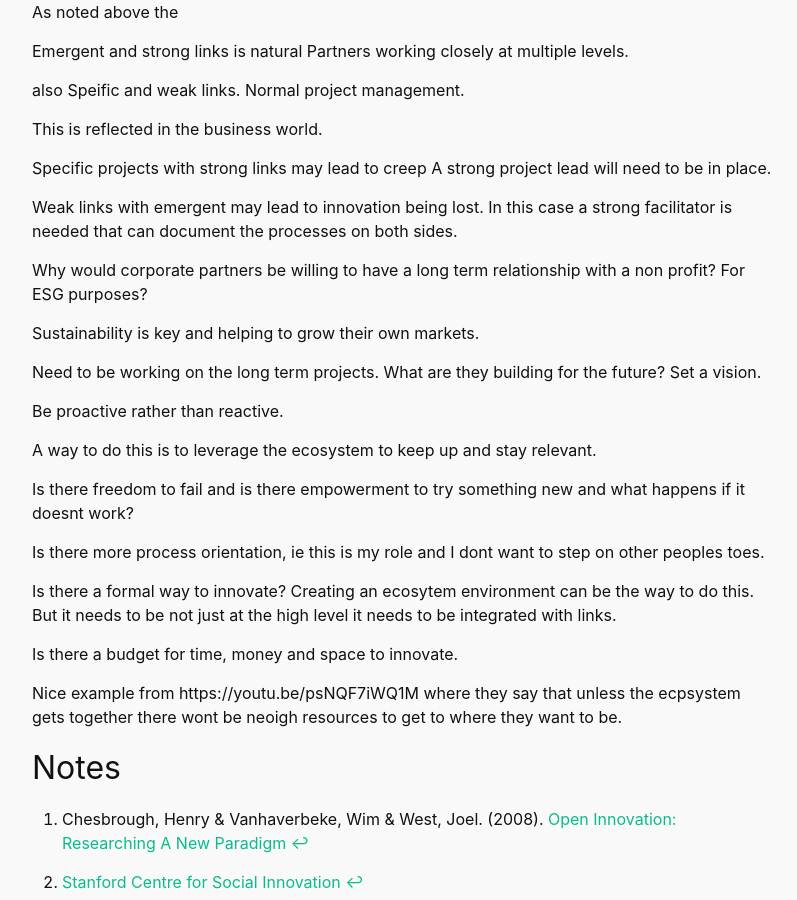
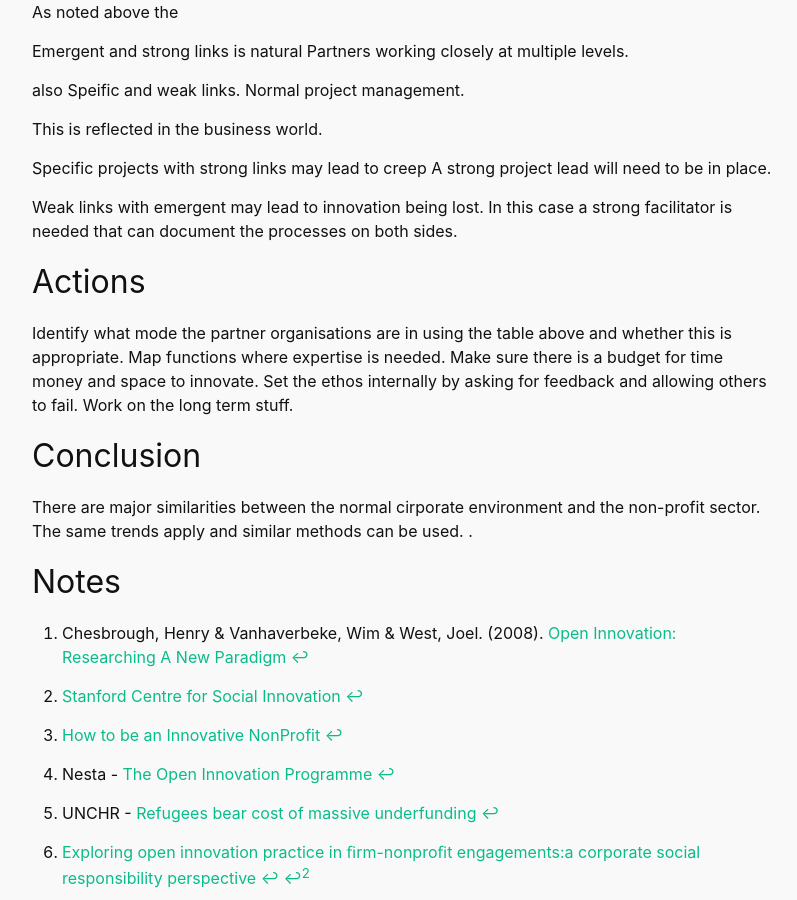
Before and after one commit to madfolio/old_website2, a Jekyll site: the page built from _posts/2020-11-17-Non-Profit-Ecosystems.markdown, in a window 1280 px wide and 900 px high, scrolled down 2355 px. Shown: the whole window, without its empty margins (238-1035 px from the left). Built offline with Jekyll 4.4.1, drawn with Linux system fonts in a browser that asks for light colours; some web fonts are replaced.

Commit message:
Update 2020-11-17-Non-Profit-Ecosystems.markdown

```diff
--- a/_posts/2020-11-17-Non-Profit-Ecosystems.markdown
+++ b/_posts/2020-11-17-Non-Profit-Ecosystems.markdown
@@ -73,7 +73,6 @@ There needs to be a move away from centralisation. This is juxtaposed against a
 With the specific process this may be more suited to shorter term projects or partners with a specific skill to contribute.
 
 
-
 For boundary spanning roles the links between the organsations are important.
 
 
@@ -81,6 +80,7 @@ This lead to a 2 by 2 grid that can show strategies for how to operate in each o
 
 Emergent / Specific
 Strong links / Weak links
+
 
 
 As noted above the
@@ -102,29 +102,19 @@ A strong project lead will need to be in place.
 Weak links with emergent may lead to innovation being lost.
 In this case a strong facilitator is needed that can document the processes on both sides.
 
+## Actions
 
-Why would corporate partners be willing to have a long term relationship with a non profit? For ESG purposes?
+Identify what mode the partner organisations are in using the table above and whether this is appropriate.
+Map functions where expertise is needed.
+Make sure there is a budget for time money and space to innovate.
+Set the ethos internally by asking for feedback and allowing others to fail.
+Work on the long term stuff.
 
-Sustainability is key and helping to grow their own markets.
+## Conclusion
 
+There are major similarities between the normal cirporate environment and the non-profit sector. The same trends apply and similar methods can be used.
+.
 
-
-Need to be working on the long term projects. What are they building for the future? Set a vision.
-
-Be proactive rather than reactive.
-
-A way to do this is to leverage the ecosystem to keep up and stay relevant.
-
-Is there freedom to fail and is there empowerment to try something new and what happens if it doesnt work?
-
-Is there more process orientation, ie this is my role and I dont want to step on other peoples toes.
-
-Is there a formal way to innovate? Creating an ecosytem environment can be the way to do this. But it needs to be not just at the high level it needs to be integrated with links.
-
-Is there a budget for time, money and space to innovate.
-
-
-Nice example from https://youtu.be/psNQF7iWQ1M where they say that unless the ecpsystem gets together there wont be neoigh resources to get to where they want to be.
 
 
 ## Notes
```
